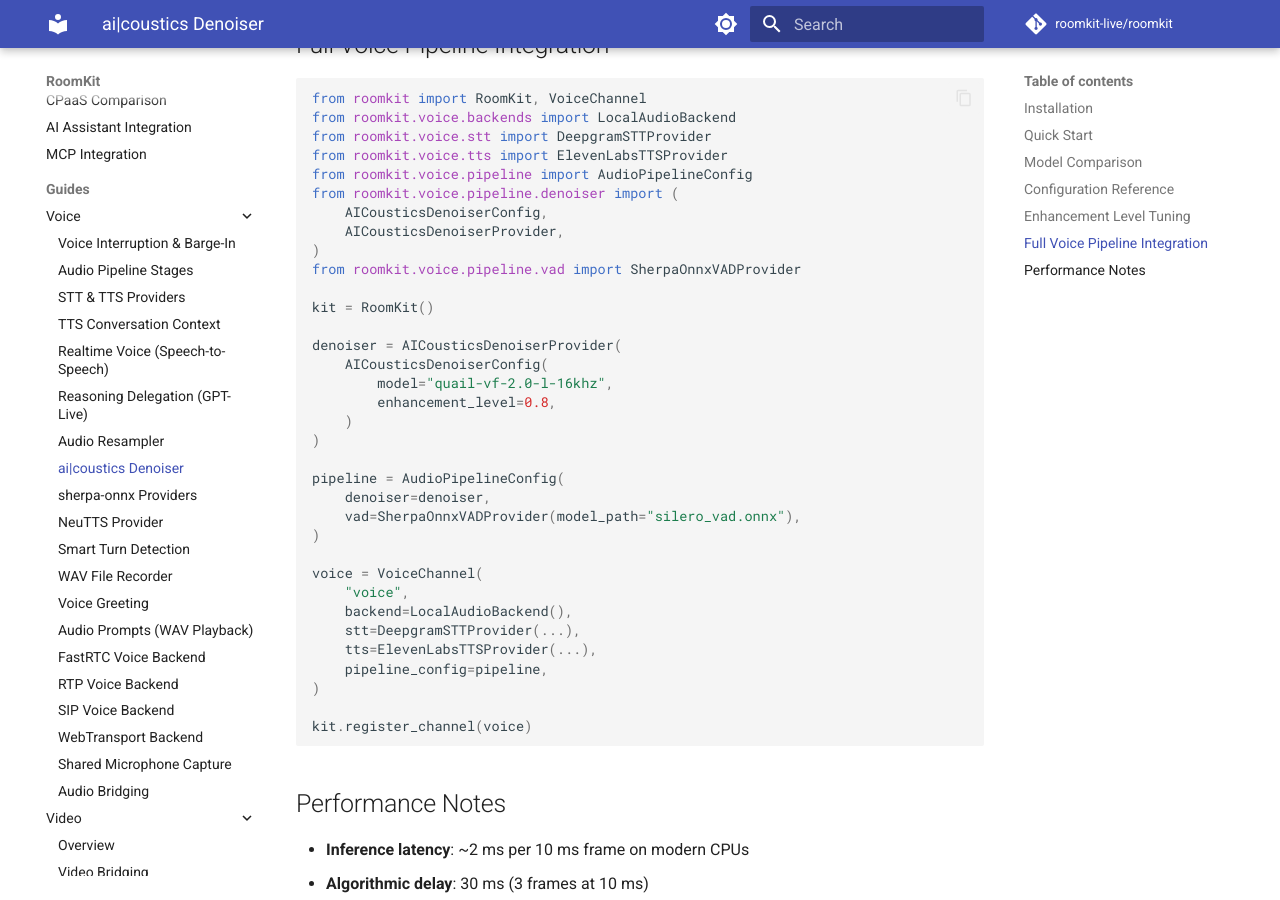
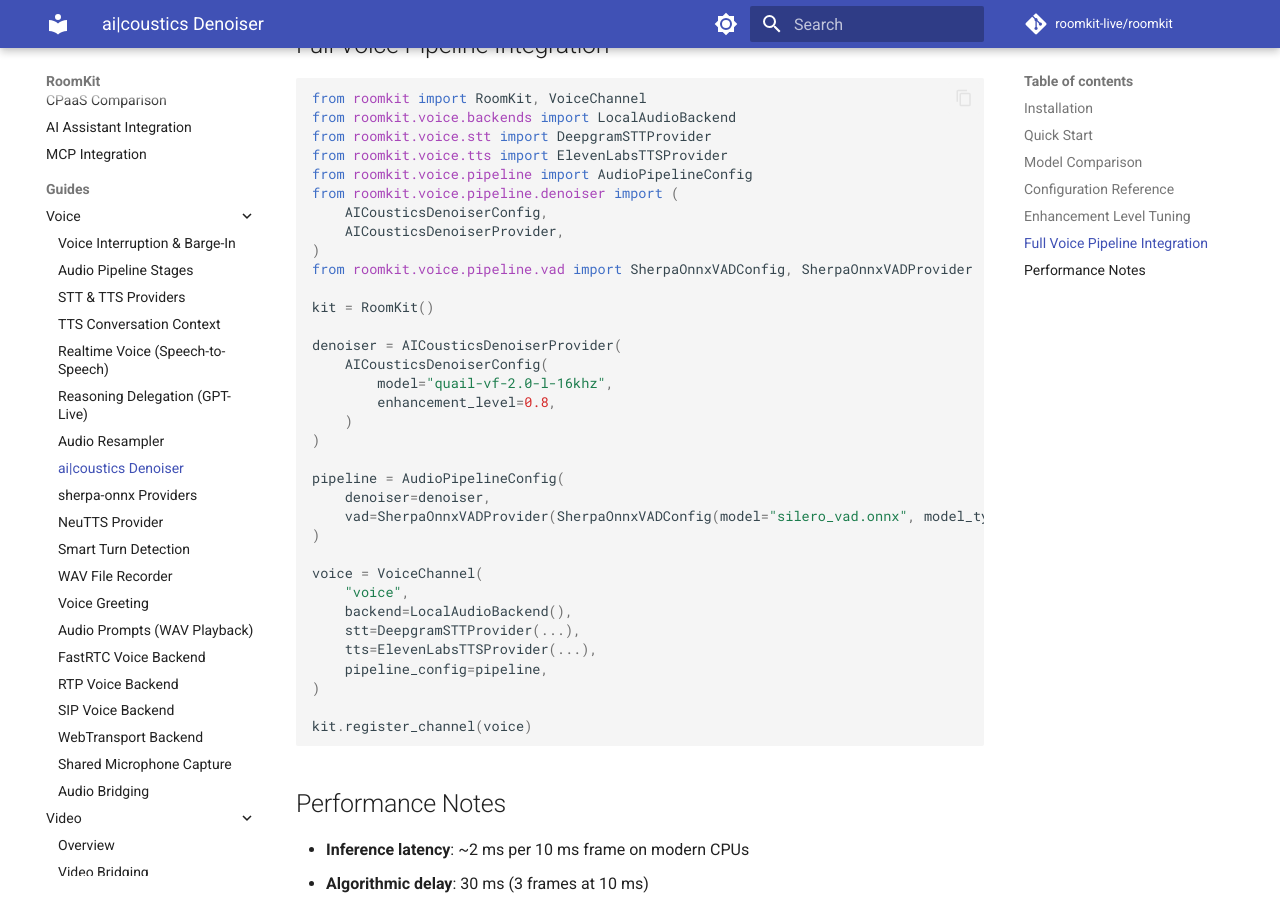
Before and after one commit to roomkit-live/roomkit-docs, an MkDocs documentation site: the page built from docs/guides/aicoustics-denoiser.md, in a window 1280 px wide and 900 px high, scrolled down 2503 px. Built offline with MkDocs 1.6.1 and Material for MkDocs 9.7.7, drawn with Linux system fonts in a browser that asks for light colours; comment, search, counter and statistics services are not loaded.

Commit message:
fix(docs): the ai-coustics guide builds SherpaOnnxVADProvider from its config (found under RMK-209)

```diff
--- a/docs/guides/aicoustics-denoiser.md
+++ b/docs/guides/aicoustics-denoiser.md
@@ -95,7 +95,7 @@ from roomkit.voice.pipeline.denoiser import (
     AICousticsDenoiserConfig,
     AICousticsDenoiserProvider,
 )
-from roomkit.voice.pipeline.vad import SherpaOnnxVADProvider
+from roomkit.voice.pipeline.vad import SherpaOnnxVADConfig, SherpaOnnxVADProvider
 
 kit = RoomKit()
 
@@ -108,7 +108,7 @@ denoiser = AICousticsDenoiserProvider(
 
 pipeline = AudioPipelineConfig(
     denoiser=denoiser,
-    vad=SherpaOnnxVADProvider(model_path="silero_vad.onnx"),
+    vad=SherpaOnnxVADProvider(SherpaOnnxVADConfig(model="silero_vad.onnx", model_type="silero")),
 )
 
 voice = VoiceChannel(
```
